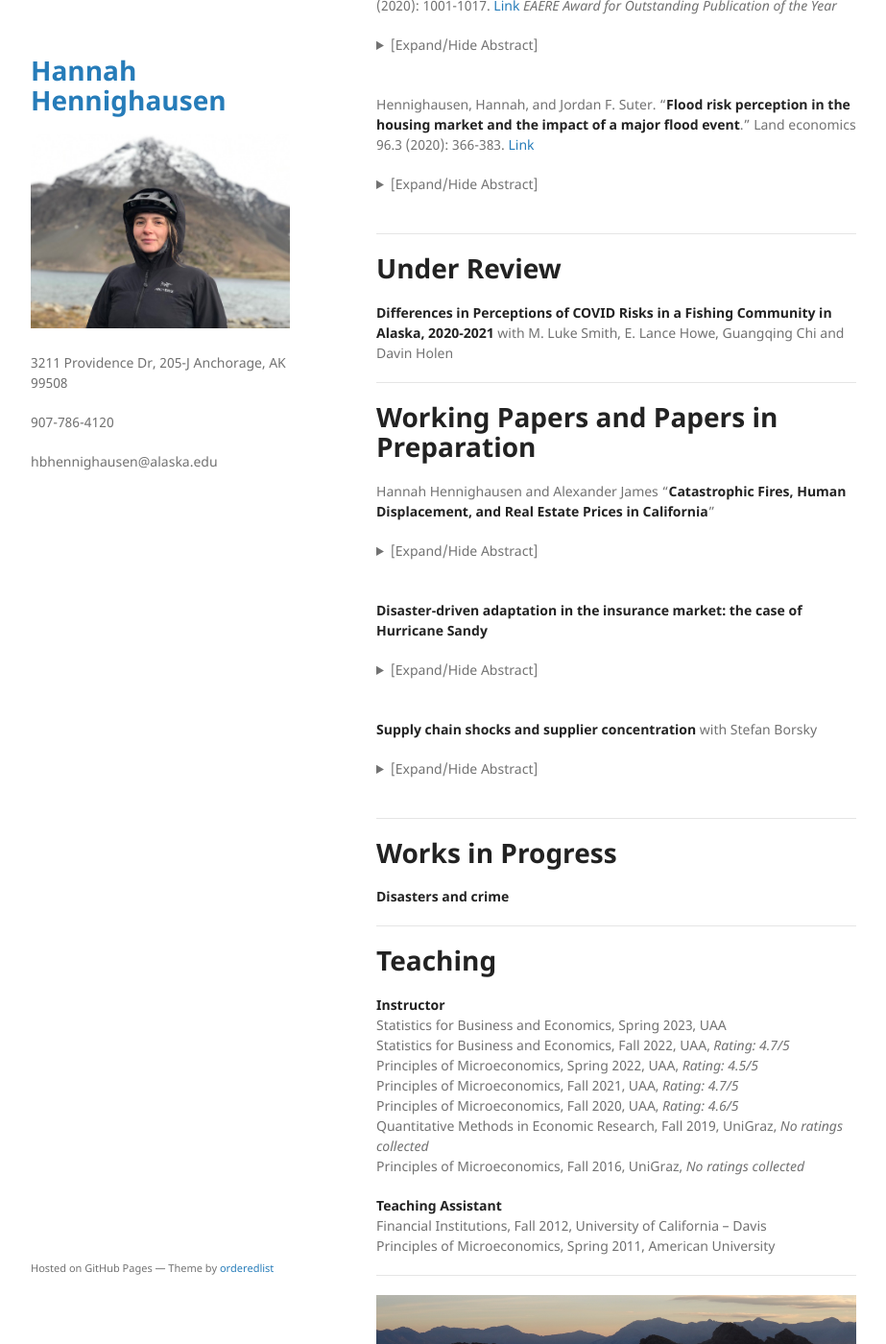
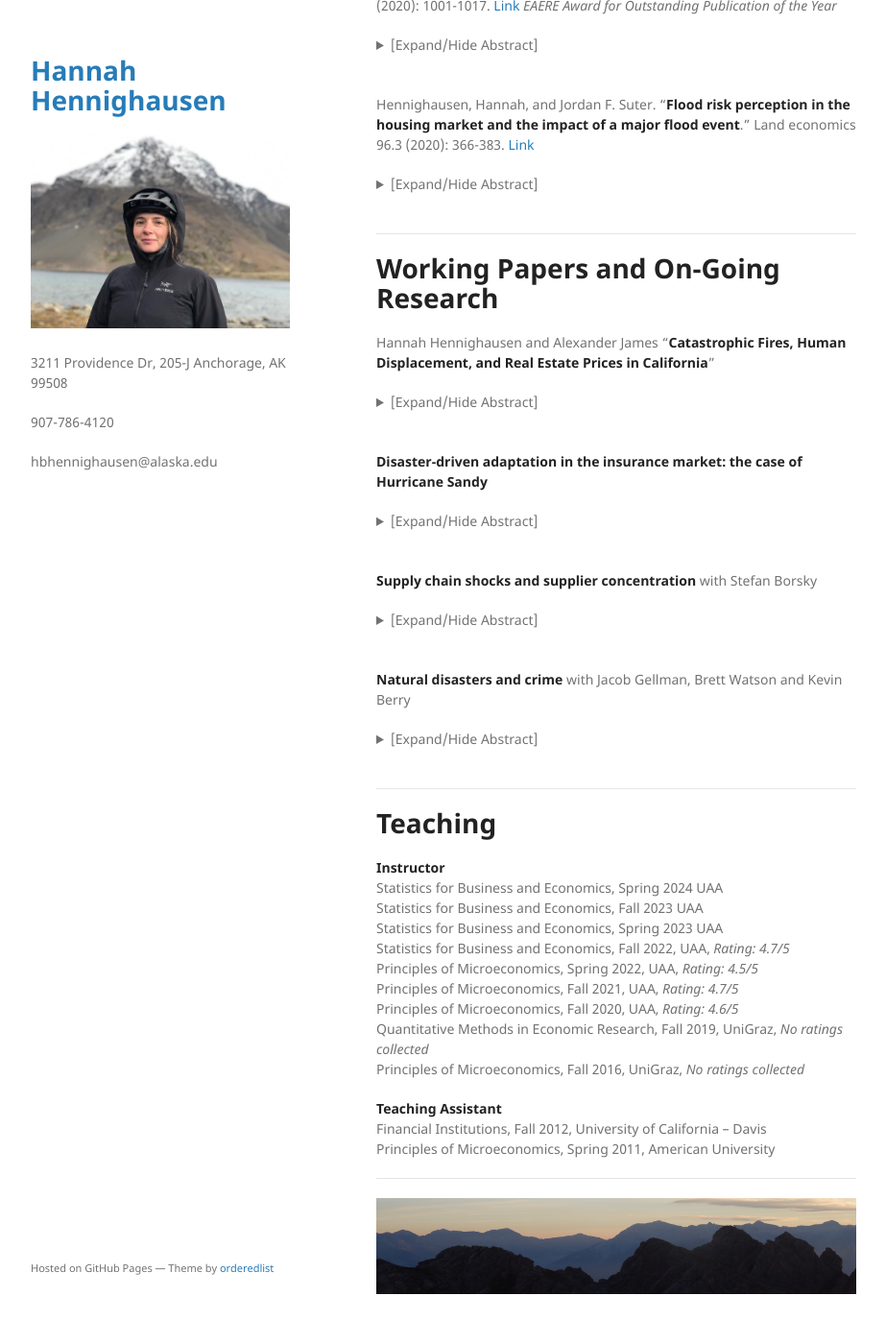
Before and after one commit to hannahhennighausen/hannahhennighausen.github.io, a Jekyll site: the page built from index.md, in a window 1280 px wide and 1400 px high, scrolled down 1291 px. Shown: the whole window at 96% size, without its empty margins (178-1101 px from the left). Built offline with Jekyll 4.4.1, drawn with Linux system fonts in a browser that asks for light colours; the repository's description, which GitHub fills in, is left out.

Commit message:
Update index.md

```diff
--- a/index.md
+++ b/index.md
@@ -61,13 +61,7 @@ The impact of flood events on flood risk perception has important implications f
 
 * * *
 
-# Under Review
-
-**Differences in Perceptions of COVID Risks in a Fishing Community in Alaska, 2020-2021** with M. Luke Smith, E. Lance Howe, Guangqing Chi and Davin Holen <br />
-
-* * *
-
-# Working Papers and Papers in Preparation
+# Working Papers and On-Going Research
 
 Hannah Hennighausen and Alexander James "**Catastrophic Fires, Human Displacement, and Real Estate Prices in California**"
 <details>
@@ -91,18 +85,21 @@ Globalization of production networks means that disasters have impacts far from
 </details>
 <br />
 
-* * *
-
-# Works in Progress
-
-**Disasters and crime** <br />
+**Natural disasters and crime** with Jacob Gellman, Brett Watson and Kevin Berry  <br />
+<details>
+  <summary>[Expand/Hide Abstract]</summary>
+forthcoming.
+</details>
+<br />
 
 * * *
 
 # Teaching
 
 **Instructor** <br />
-Statistics for Business and Economics, Spring 2023, UAA <br />
+Statistics for Business and Economics, Spring 2024 UAA <br />
+Statistics for Business and Economics, Fall 2023 UAA <br />
+Statistics for Business and Economics, Spring 2023 UAA <br />
 Statistics for Business and Economics, Fall 2022, UAA, _Rating: 4.7/5_ <br />
 Principles of Microeconomics, Spring 2022, UAA, _Rating: 4.5/5_ <br />
 Principles of Microeconomics, Fall 2021, UAA, _Rating: 4.7/5_ <br />
```
